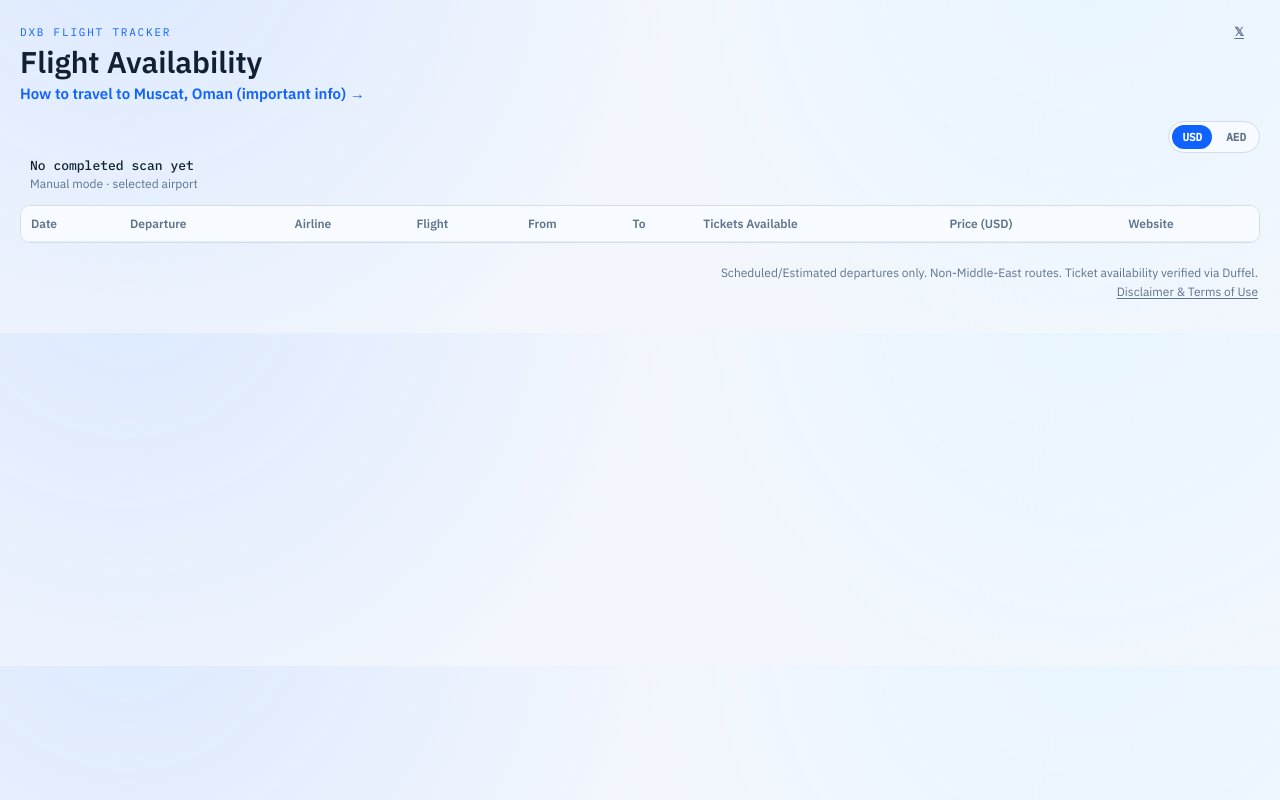
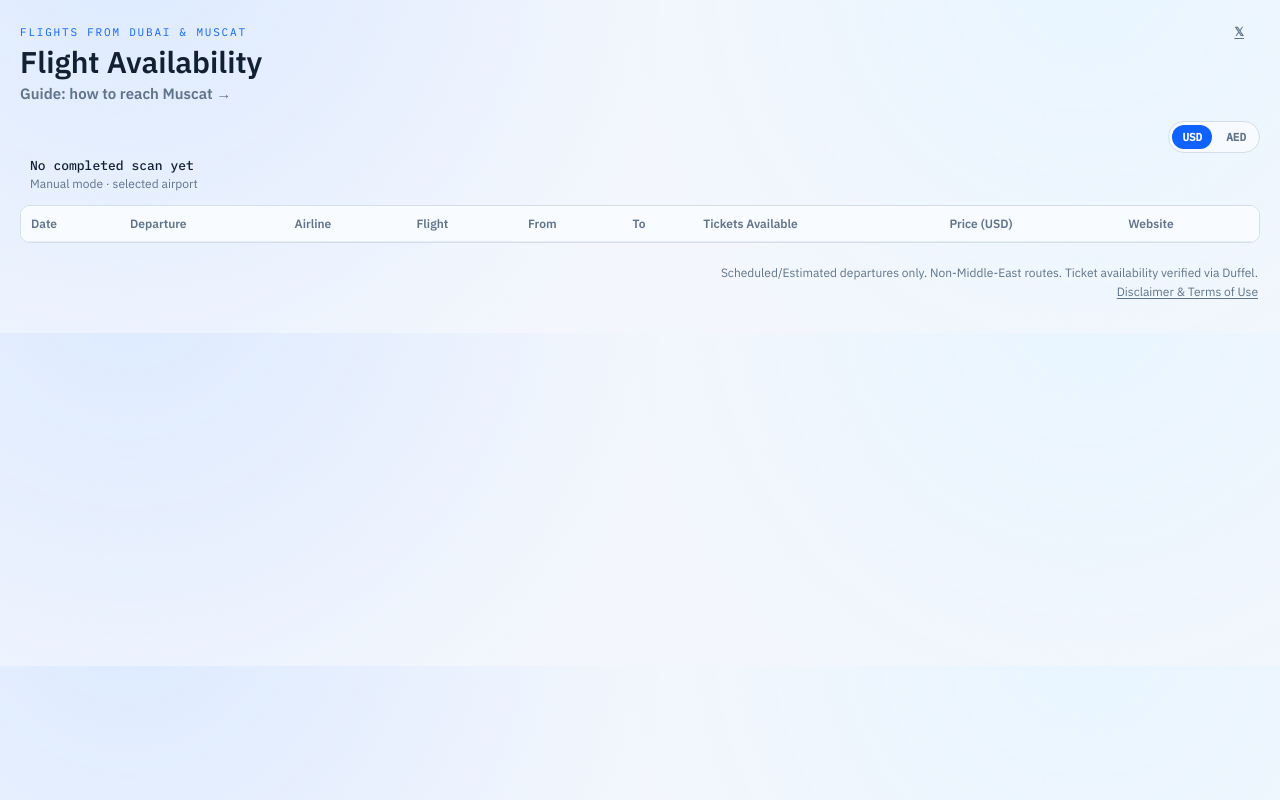
Before and after one commit to athahar/evac-flights, a website: page public/index.html in a window 1280 px wide. Drawn offline with Linux system fonts and the light colour scheme; no server answers.

Commit message:
Update header copy and guide link styling

```diff
--- a/public/index.html
+++ b/public/index.html
@@ -17,7 +17,7 @@
       <header class="topbar">
         <div class="header-main">
           <div class="header-meta-row">
-            <p class="eyebrow">DXB Flight Tracker</p>
+            <p class="eyebrow">Flights from Dubai & Muscat</p>
             <p class="feedback-note">
               <button type="button" id="feedbackToggleBtn" class="feedback-toggle-btn">Feedback</button>
               <span id="feedbackDivider" aria-hidden="true">|</span>
@@ -25,7 +25,7 @@
             </p>
           </div>
           <h1>Flight Availability</h1>
-          <p class="guide-link"><a href="/uae-to-muscat-guide.html" target="_blank" rel="noopener noreferrer">How to travel to Muscat, Oman (important info) →</a></p>
+          <p class="guide-link"><a href="/uae-to-muscat-guide.html" target="_blank" rel="noopener noreferrer">Guide: how to reach Muscat →</a></p>
         </div>
         <div class="header-right">
           <div id="adminControls" class="actions" hidden>
--- a/public/styles.css
+++ b/public/styles.css
@@ -293,7 +293,7 @@ h1 {
 }
 
 .guide-link a {
-  color: var(--accent);
+  color: var(--muted);
   text-decoration: none;
   font-weight: 600;
 }
```
